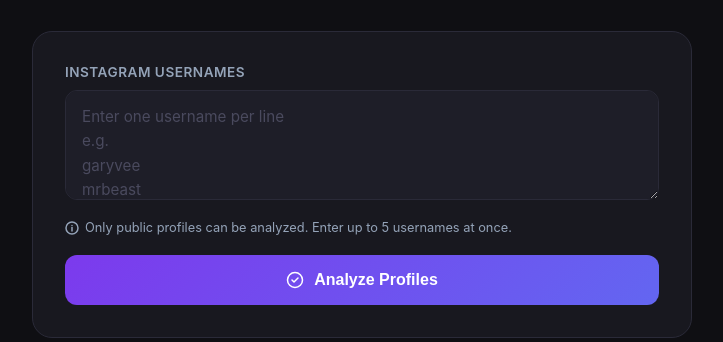
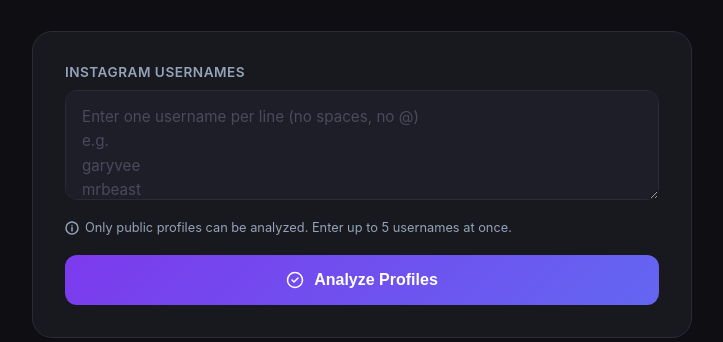
Before and after one commit to Prathik578/Creator-Audit, a Flask app: page / in a window 1280 px wide. Shown: the part 463-805 px from the top of the page, without its empty margins (278-1001 px from the left). Run offline with Flask 3, Linux system fonts and the light colour scheme.

Commit message:
Improve username handling by removing spaces and special characters
Update backend logic in `app.py` to sanitize usernames by removing spaces and '@' symbols, and modify the frontend `templates/index.html` placeholder text to guide users on correct username input format.

Replit-Commit-Author: Agent
Replit-Commit-Session-Id: fcfe3db4-2953-44b7-9c6d-85688aa698d8
Replit-Commit-Checkpoint-Type: full_checkpoint
Replit-Commit-Event-Id: fe7479c8-db97-41a2-a610-7529af79536a
Replit-Commit-Screenshot-Url: https://storage.googleapis.com/screenshot-production-us-central1/8b95bb50-e985-470b-a35b-14fc439a1691/fcfe3db4-2953-44b7-9c6d-85688aa698d8/wtcb9qc
Replit-Helium-Checkpoint-Created: true

```diff
--- a/app.py
+++ b/app.py
@@ -59,7 +59,7 @@ def scrape():
     errors = []
 
     for username in usernames:
-        username = username.strip().lstrip("@")
+        username = username.strip().lstrip("@").replace(" ", "").replace("@", "")
         try:
             status, profile_raw = rapidapi_get(f"/profile?username={quote(username)}")
 
--- a/templates/index.html
+++ b/templates/index.html
@@ -523,7 +523,7 @@
   <div class="input-card">
     <label>Instagram Usernames</label>
     <div class="input-wrapper">
-      <textarea id="usernamesInput" placeholder="Enter one username per line&#10;e.g.&#10;garyvee&#10;mrbeast&#10;therock"></textarea>
+      <textarea id="usernamesInput" placeholder="Enter one username per line (no spaces, no @)&#10;e.g.&#10;garyvee&#10;mrbeast&#10;therock"></textarea>
     </div>
     <div class="input-hint">
       <svg width="14" height="14" viewBox="0 0 14 14" fill="none"><circle cx="7" cy="7" r="6" stroke="#94a3b8" stroke-width="1.5"/><path d="M7 6.5V10" stroke="#94a3b8" stroke-width="1.5" stroke-linecap="round"/><circle cx="7" cy="4.5" r="0.75" fill="#94a3b8"/></svg>
```
